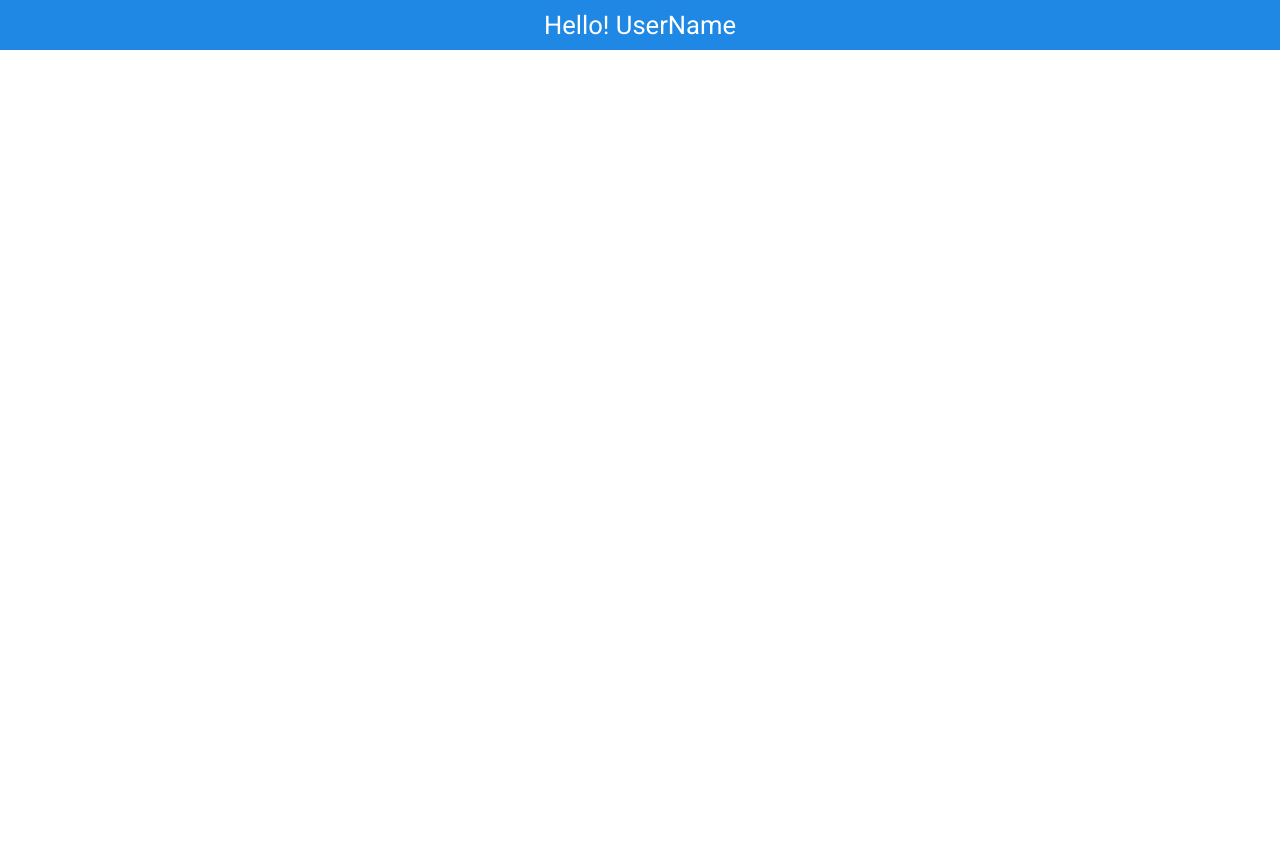
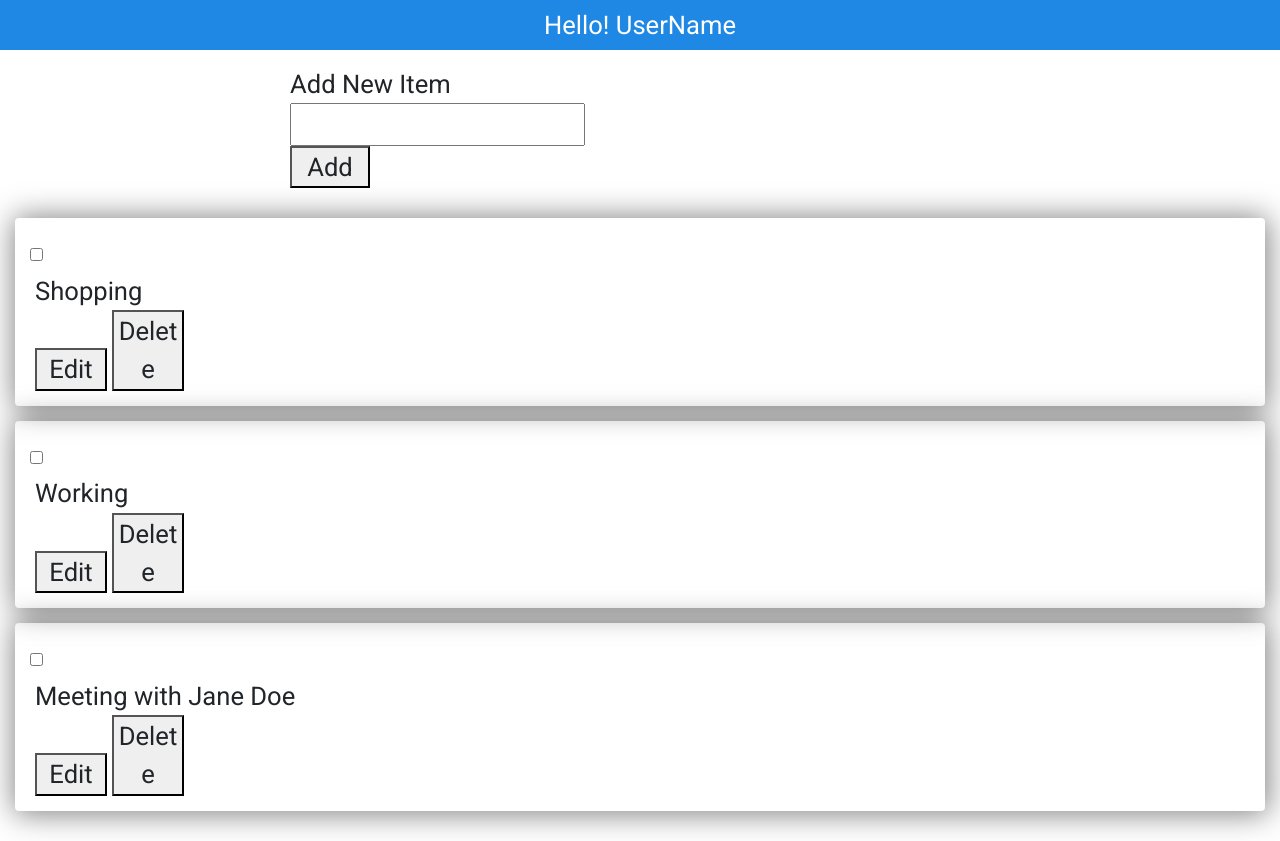
Before and after one commit to CharlieFan/login-demo, a React app: page /main/home in a window 1280 px wide. Before the commit the page ends 800 px from the top, so only its background shows below. Built offline with nearby package versions, Linux system fonts and the light colour scheme.

Commit message:
async redux init

```diff
--- a/package.json
+++ b/package.json
@@ -43,6 +43,7 @@
     "react-hot-loader": "^3.1.3",
     "react-redux": "^5.0.6",
     "react-router-dom": "^4.2.2",
-    "redux": "^3.7.2"
+    "redux": "^3.7.2",
+    "redux-thunk": "^2.2.0"
   }
 }
--- a/src/components/App.jsx
+++ b/src/components/App.jsx
@@ -1,10 +1,24 @@
 import React from 'react'
 import Router from 'router/Router'
-import { createStore } from 'redux'
+import { createStore, applyMiddleware, compose } from 'redux'
+import thunk from 'redux-thunk'
 import { Provider } from 'react-redux'
 import reducer from 'states/reducers'
 
-const store = createStore(reducer)
+const composeEnhancers = window.__REDUX_DEVTOOLS_EXTENSION_COMPOSE__ || compose
+// const logger = store => {
+//     return next => {
+//         return action => {
+//             console.log('middleware', action)
+//             const result = next(action)
+//             console.log('middleware', store.getState())
+//             return result
+//         }
+//     }
+// }
+
+// Create Store:
+const store = createStore(reducer, composeEnhancers(applyMiddleware(thunk)))
 
 export default class App extends React.Component {
     render() {
--- a/src/components/containers/Home/Home.jsx
+++ b/src/components/containers/Home/Home.jsx
@@ -3,7 +3,7 @@ import PropTypes from 'prop-types'
 import { connect } from 'react-redux'
 import moment from 'moment'
 // Actions:
-import { addItem } from 'states/actions'
+import { addItem, saveItem } from 'states/actions'
 import styles from './Home.scss'
 
 // Components:
@@ -56,7 +56,8 @@ class Home extends React.Component {
             isFinished: false
         }
 
-        this.props.addNewItem(payload)
+        // this.props.addNewItem(payload)
+        this.props.saveItem(payload)
         setTimeout(() => {
             this.setState({
                 isLock: false
@@ -69,13 +70,17 @@ const mapDispatchToProps = (dispatch) => {
     return {
         addNewItem(item) {
             return dispatch(addItem(item))
+        },
+        saveItem(item) {
+            return dispatch(saveItem(item))
         }
     }
 }
 
 Home.propTypes = {
     todos: PropTypes.array,
-    addNewItem: PropTypes.func
+    addNewItem: PropTypes.func,
+    saveItem: PropTypes.func
 }
 
 export default connect(null, mapDispatchToProps)(Home)
--- a/src/components/containers/Home/TodoItem/TodoItem.scss
+++ b/src/components/containers/Home/TodoItem/TodoItem.scss
@@ -6,6 +6,13 @@
     margin-bottom: 15px;
     border-radius: 4px;
     box-shadow: 1px 1px 30px 2px rgba(0, 0, 0, 0.5);
+    overflow-wrap: break-word;
+
+    p {
+        padding: 0 5px;
+        word-wrap: break-word;
+        word-break: break-all;
+    }
 
     button {
         width: 4.5rem;
--- a/src/router/PrivateRoute.jsx
+++ b/src/router/PrivateRoute.jsx
@@ -18,10 +18,10 @@ const routes = (props) => {
         <div style={styles}>
             <Topbar userInfo={userinfo} />
             <Switch>
-                <Route path={props.match.url + '/home/:id'}
+                <Route path={props.match.url + '/home'}
                     component={Home} />
 
-                {/* <Redirect from="/main" to="/main/home"/> */}
+                <Redirect from="/main" to="/main/home"/>
             </Switch>
         </div>
     )
--- a/src/states/actions/index.js
+++ b/src/states/actions/index.js
@@ -7,14 +7,25 @@ function createAction(type) {
     }
 }
 
+// sync actions:
 const addItem = createAction('ADD_ITEM')
 const deleteItem = createAction('DELETE_ITEM')
 const editItem = createAction('EDIT_ITEM')
 const toggleItem = createAction('TOGGLE_ITEM')
 
+// async actions:
+const saveItem = (payload) => {
+    return (dispatch) => {
+        setTimeout(() => {
+            dispatch(addItem(payload))
+        }, 2000)
+    }
+}
+
 export {
     addItem,
     deleteItem,
     editItem,
-    toggleItem
+    toggleItem,
+    saveItem
 }
```
Also changed, not shown: 1 other file (tests, documents, lock files or other folders).
